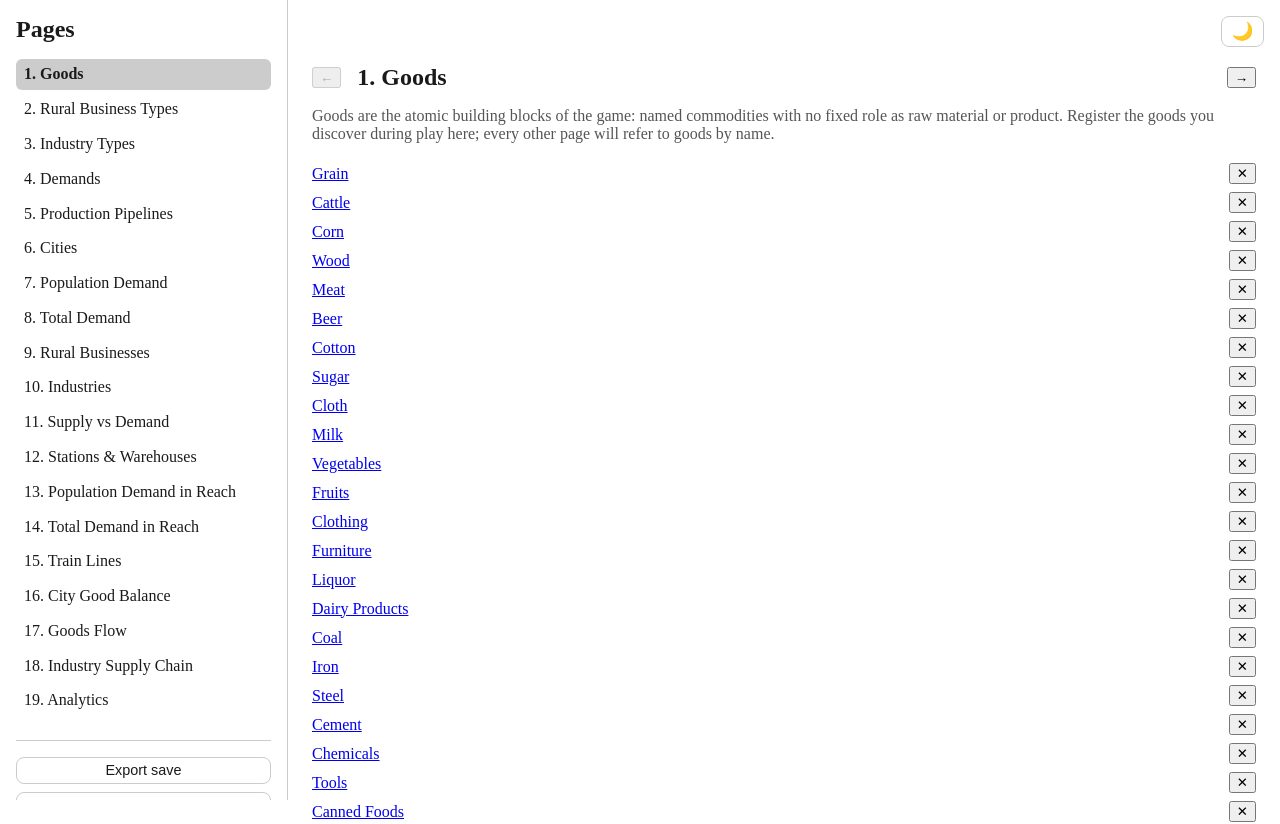
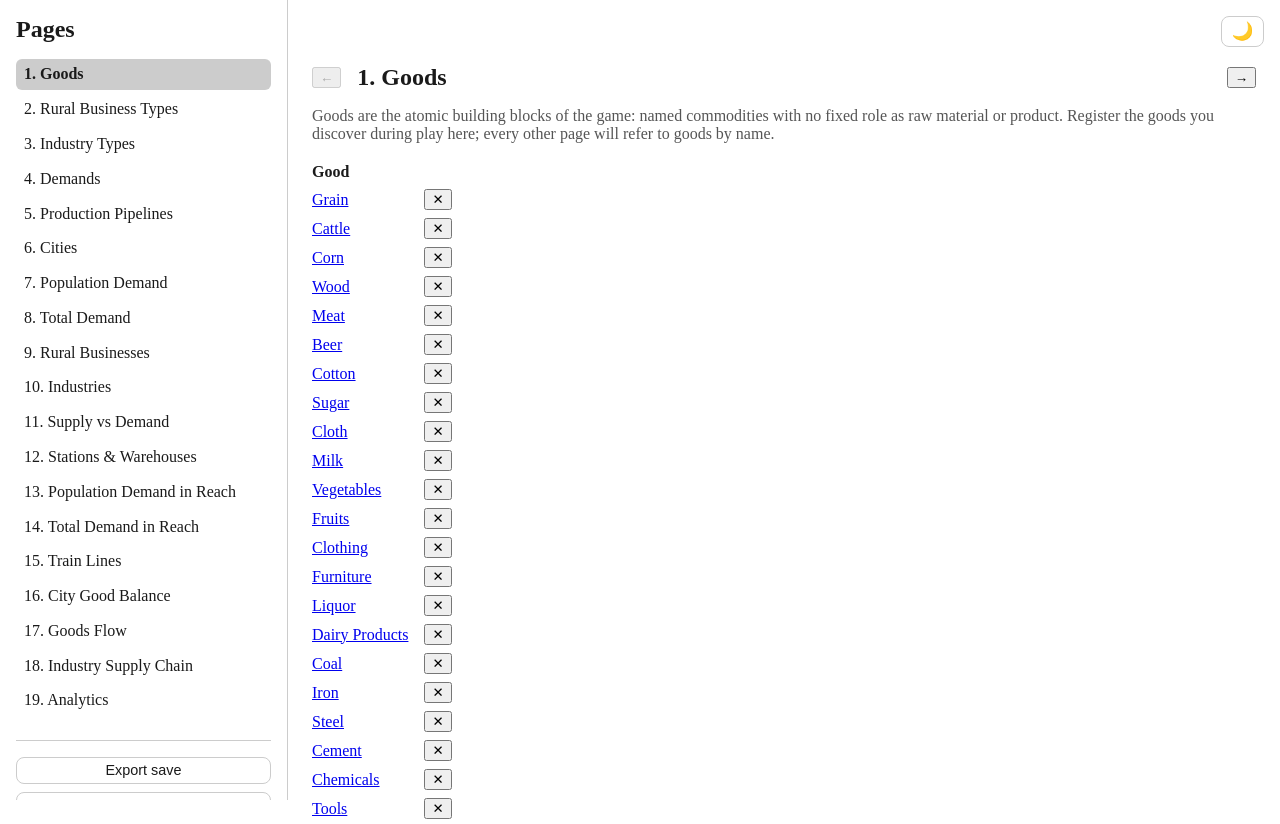
Before and after one commit to defaultbranch/railway-empire-sheet, a React (Vite) app in the folder apps/app2609/: page /pages/1-goods in a window 1280 px wide. Shown: the top 824 px of the page. Built offline with nearby package versions, Linux system fonts and the light colour scheme.

Commit message:
style goods page

```diff
--- a/apps/app2609/src/app/pages/goods-page.tsx
+++ b/apps/app2609/src/app/pages/goods-page.tsx
@@ -17,10 +17,20 @@ export function GoodsPage() {
 
   return (
     <div className="goods-page">
-      <ul className="goods-page__list">
-        {goods.length === 0 && <li className="goods-page__empty">No goods yet.</li>}
+      {goods.length === 0 ? (
+        <p className="goods-page__empty">No goods yet.</p>
+      ) : (
+        <table className="goods-page__table">
+          <thead>
+            <tr>
+              <th scope="col">Good</th>
+              <th scope="col" aria-label="Actions" />
+            </tr>
+          </thead>
+          <tbody>
             {goods.map((good) => (
-          <li key={good}>
+              <tr key={good}>
+                <td>
                   <a
                     href={pathForGood(good)}
                     onClick={(event) => {
@@ -30,12 +40,17 @@ export function GoodsPage() {
                   >
                     {good}
                   </a>
-            <button type="button" onClick={() => removeGood(good)} aria-label={`Remove ${good}`}>
+                </td>
+                <td>
+                  <button type="button" onClick={() => removeGood(good)} aria-label={`Remove ${good}`} title={`Remove ${good}`}>
                     ✕
                   </button>
-          </li>
+                </td>
+              </tr>
             ))}
-      </ul>
+          </tbody>
+        </table>
+      )}
       <form
         className="goods-page__add"
         onSubmit={(event) => {
--- a/apps/app2609/src/styles.scss
+++ b/apps/app2609/src/styles.scss
@@ -329,11 +329,10 @@ body {
 	}
 }
 
-.goods-page__list li {
-	display: flex;
-	align-items: center;
-	justify-content: space-between;
-	padding: 0.25rem 0;
+.goods-page__table {
+	max-width: 100%;
+	td:first-child, th:first-child { padding-left: 0; }
+	a { overflow-wrap: anywhere; }
 }
 
 .industry-types-page {
```
Lines whose indentation alone changed are shown as unchanged.
